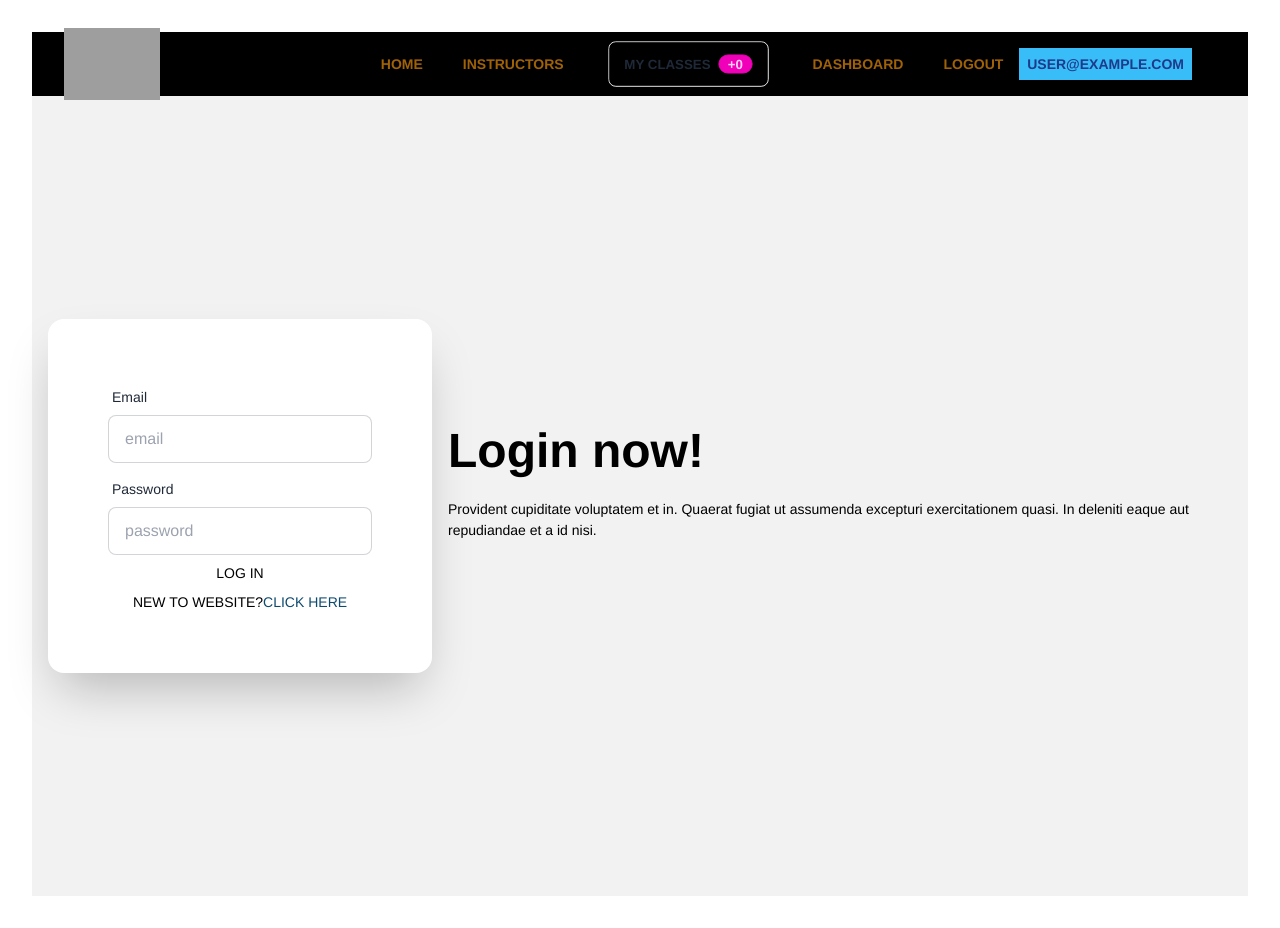
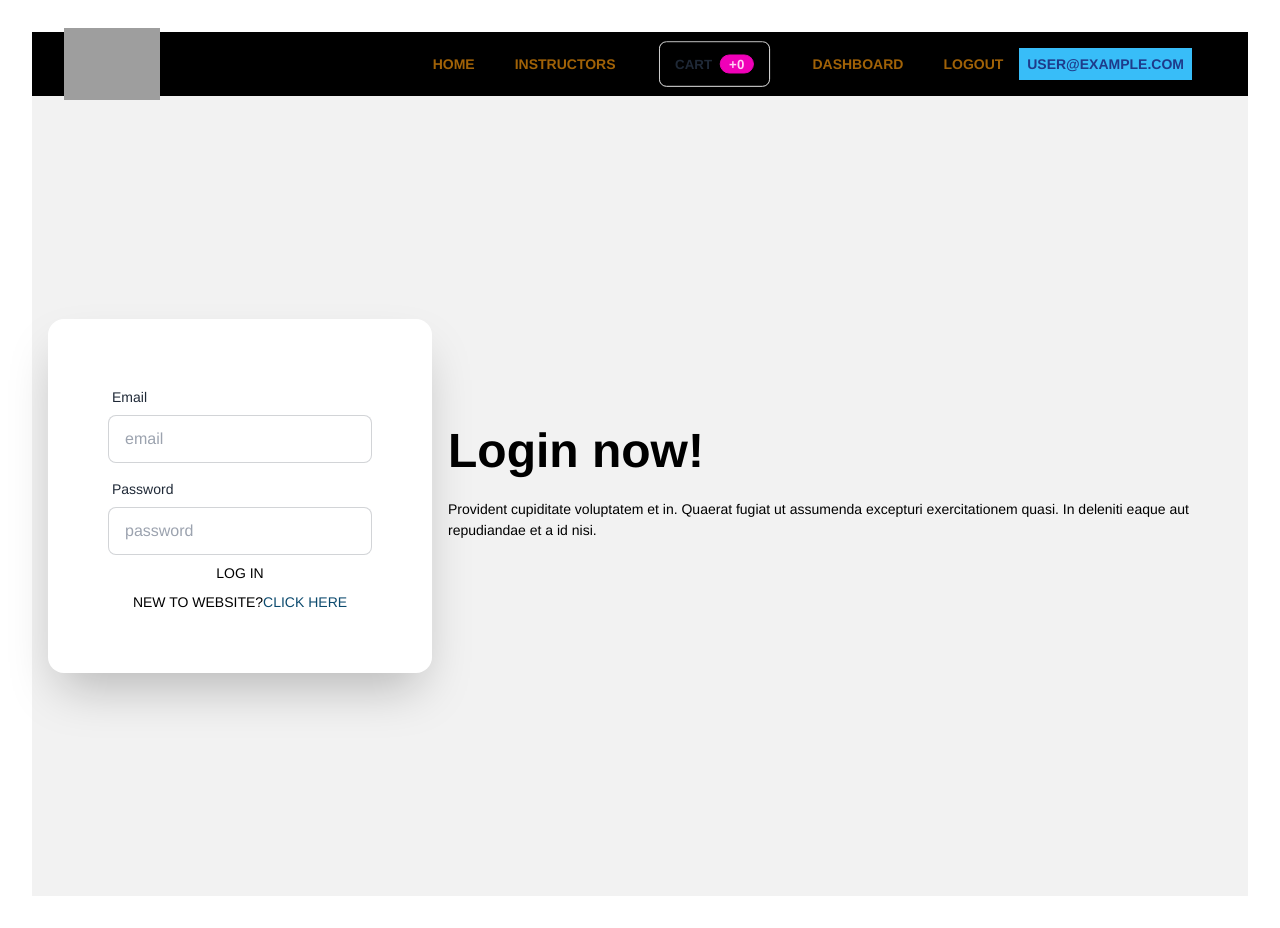
Before and after one commit to avi3175/magic-tutorial, a React (Vite) app: page /login in a window 1280 px wide. Built offline with nearby package versions, Linux system fonts and the light colour scheme; no server answers; sample sign-in values are in the browser's storage; grey boxes are pictures that could not be loaded.

Commit message:
dash board is working I think

```diff
--- a/src/Components/Home.jsx
+++ b/src/Components/Home.jsx
@@ -3,6 +3,7 @@ import Nabvar from './Nabvar';
 import Slider from './Slider';
 import Extra from './Extra';
 import { Helmet } from 'react-helmet-async';
+import MyClass from './MyClass';
 
 const Home = () => {
     return (
@@ -12,6 +13,7 @@ const Home = () => {
             </Helmet>
             <Nabvar></Nabvar>
             <Slider></Slider>
+            <MyClass></MyClass>
             <Extra></Extra>
         </div>
     );
--- /dev/null
+++ b/src/Components/MySelectedClass.jsx
@@ -0,0 +1,18 @@
+import React from 'react';
+import userStack from '../hooks/Userstack';
+import { Helmet } from 'react-helmet-async';
+
+const MySelectedClass = () => {
+    const [cart] = userStack()
+    console.log(cart)
+    return (
+        <div>
+            <Helmet><title>MAGIC SCHOOL || MY SELECTED CLASS</title></Helmet>
+            <div>
+                <p>TOTAL SELECTED CLASS :{cart.length}</p>
+            </div>
+        </div>
+    );
+};
+
+export default MySelectedClass;
--- a/src/Components/Mycart.jsx
+++ b/src/Components/Mycart.jsx
@@ -3,7 +3,7 @@ import React from 'react';
 const Mycart = () => {
     return (
         <div>
-            <h1>MY CART</h1>
+            <h1>MY DASH BOARD</h1>
         </div>
     );
 };
--- a/src/Components/Nabvar.jsx
+++ b/src/Components/Nabvar.jsx
@@ -42,9 +42,9 @@ const Nabvar = () => {
                                 <Link to="/teacher" className="text-yellow-700  uppercase hover:bg-gray-700 hover:text-white px-3 py-2 rounded-md text-md font-bold">Instructors</Link>
 
                                 {
-                                    user && <Link to="/dashboard/class" className="text-yellow-700 uppercase hover:bg-sky-600 hover:text-white px-3 py-2 rounded-md text-md font-bold">
+                                    user && <Link to="" className="text-yellow-700 uppercase hover:bg-sky-600 hover:text-white px-3 py-2 rounded-md text-md font-bold">
                                         <button className='btn gap-2 bg-black'>
-                                            My Classes
+                                            Cart
                                             <div className='badge badge-secondary'>+{cart.length || 0}</div>
                                         </button>
                                     </Link>
--- a/src/Layout/Dashboard.jsx
+++ b/src/Layout/Dashboard.jsx
@@ -2,7 +2,7 @@ import React from 'react';
 import { Link, Outlet } from 'react-router-dom';
 
 const Dashboard = () => {
-    const isAdmin = true
+    const isAdmin = false
     return (
 
         <div>
@@ -23,7 +23,10 @@ const Dashboard = () => {
                                 <li><Link to='/dashboard/manageuser'>MANAGE USERS</Link></li>
                             </>
                                 :
-                                <></>
+                                <>
+                                    <li><Link to='/dashboard/myselectedclass'>MY SELECTED CLASS</Link></li>
+                                    <li><Link to='/dashboard/manageuser'>My Enrolled Classes</Link></li>
+                                </>
                         }
                         {/* <!-- Sidebar content here --> */}
                         {/* <li><Link to='/dashboard/manageclass'>MANAGE CLASS</Link></li>
```
Also changed, not shown: src/Routes/Routes.jsx (+11 -5 lines).
